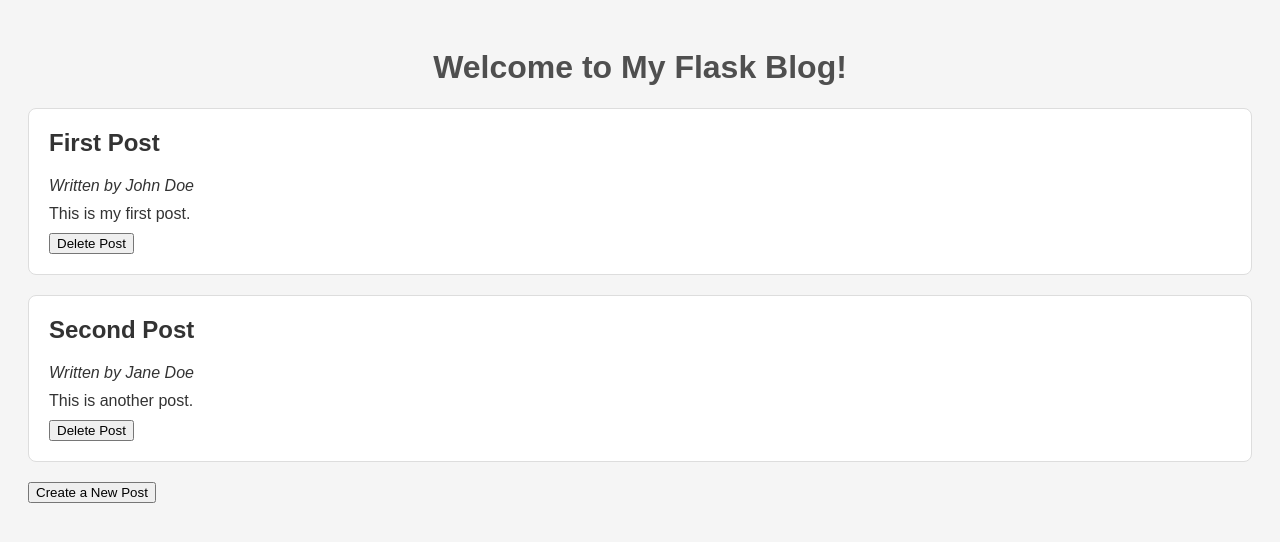
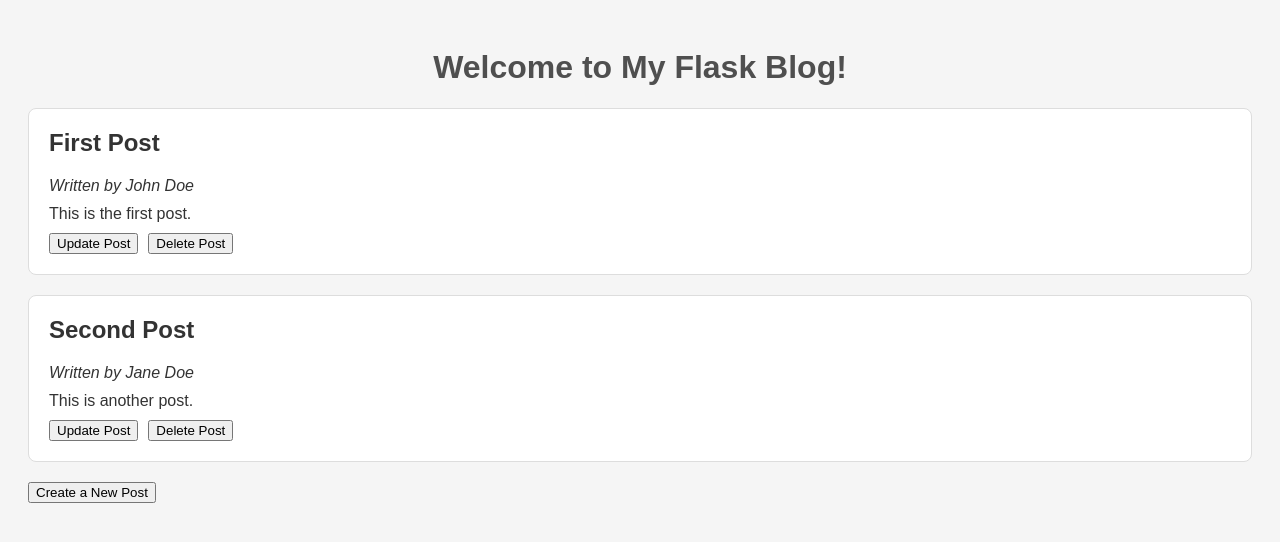
Before and after one commit to henrikhorn106/masterblog, a Flask app: page / in a window 1280 px wide. Shown: the top 542 px of the page. Run offline with Flask 3, Linux system fonts and the light colour scheme.

Commit message:
Added post update feature

```diff
--- a/app.py
+++ b/app.py
@@ -5,10 +5,28 @@ from flask import Flask, render_template, request, redirect, url_for
 app = Flask(__name__)
 
 
+def fetch_blog_posts():
+    with open('blog_posts.json') as f:
+        blog_posts = json.load(f)
+    return blog_posts
+
+
+def save_blog_posts(blog_posts):
+    with open('blog_posts.json', 'w') as f:
+        json.dump(blog_posts, f)
+
+
+def fetch_post_by_id(post_id):
+    blog_posts = fetch_blog_posts()
+    for post in blog_posts:
+        if post['id'] == post_id:
+            return post
+    return None
+
+
 @app.route('/')
 def index():
-    with open('blog_posts.json') as f:
-        blog_posts = json.load(f)
+    blog_posts = fetch_blog_posts()
     return render_template('index.html', posts=blog_posts)
 
 
@@ -19,10 +37,8 @@ def add():
         author = request.form.get('author')
         content = request.form.get('content')
 
-        with open('blog_posts.json', 'r') as f:
-            blog_posts = json.load(f)
-
         # Get id of next post
+        blog_posts = fetch_blog_posts()
         next_id = len(blog_posts) + 1
 
         post = {
@@ -33,9 +49,7 @@ def add():
         }
 
         blog_posts.append(post)
-
-        with open('blog_posts.json', 'w') as f:
-            json.dump(blog_posts, f)
+        save_blog_posts(blog_posts)
 
         return redirect(url_for('index'))
 
@@ -44,21 +58,39 @@ def add():
 
 @app.route('/delete/<int:post_id>')
 def delete(post_id):
-    with open('blog_posts.json', 'r') as f:
-        blog_posts = json.load(f)
-
-    list_index = 0
-    for index, post in enumerate(blog_posts):
-        if post['id'] == post_id:
-            list_index = index
-
-    blog_posts.pop(list_index)
-
-    with open('blog_posts.json', 'w') as f:
-        json.dump(blog_posts, f)
+    blog_posts = fetch_blog_posts()
+    post = fetch_post_by_id(post_id)
+    blog_posts.remove(post)
+    save_blog_posts(blog_posts)
 
     return redirect(url_for('index'))
 
 
+@app.route('/update/<int:post_id>', methods=['GET', 'POST'])
+def update(post_id):
+    # Fetch the blog posts from the JSON file
+    post = fetch_post_by_id(post_id)
+    if post is None:
+        # Post not found
+        return "Post not found", 404
+
+    if request.method == 'POST':
+        # Update the post in the JSON file
+        blog_posts = fetch_blog_posts()
+
+        for post in blog_posts:
+            if post['id'] == post_id:
+                post['author'] = request.form.get('author')
+                post['title'] = request.form.get('title')
+                post['content'] = request.form.get('content')
+
+        save_blog_posts(blog_posts)
+
+        # Redirect back to index
+        return redirect(url_for('index'))
+
+    return render_template('update.html', post=post)
+
+
 if __name__ == '__main__':
     app.run(host="0.0.0.0", port=5000, debug=True)
--- a/blog_posts.json
+++ b/blog_posts.json
@@ -1,14 +1 @@
-[
-  {
-    "id": 1,
-    "author": "John Doe",
-    "title": "First Post",
-    "content": "This is my first post."
-  },
-  {
-    "id": 2,
-    "author": "Jane Doe",
-    "title": "Second Post",
-    "content": "This is another post."
-  }
-]
+[{"id": 1, "author": "John Doe", "title": "First Post", "content": "This is the first post."}, {"id": 2, "author": "Jane Doe", "title": "Second Post", "content": "This is another post."}]
--- a/static/style.css
+++ b/static/style.css
@@ -8,6 +8,10 @@ body {
 h1 {
     text-align: center;
     color: #4F4F4F;
+}
+
+button {
+    margin-right: 10px;
 }
 
 .post {
@@ -26,6 +30,6 @@ h1 {
     margin: 10px 0;
 }
 
-.button {
-    margin-top: 20px;
+.post-options {
+    display: flex;
 }
--- a/templates/index.html
+++ b/templates/index.html
@@ -14,7 +14,10 @@
         <h2>{{ post['title'] }}</h2>
         <p><em>Written by {{ post['author'] }}</em></p>
         <p>{{ post['content'] }}</p>
-        <button onclick="window.location.href='/delete/{{ post['id'] }}';">Delete Post</button>
+        <div class="post-options">
+            <button onclick="window.location.href='/update/{{ post['id'] }}';">Update Post</button>
+            <button onclick="window.location.href='/delete/{{ post['id'] }}';">Delete Post</button>
+        </div>
     </div>
     {% endfor %}
 
```
Also changed, not shown: templates/update.html (renamed from templates/add.html, +7 -7 lines).
